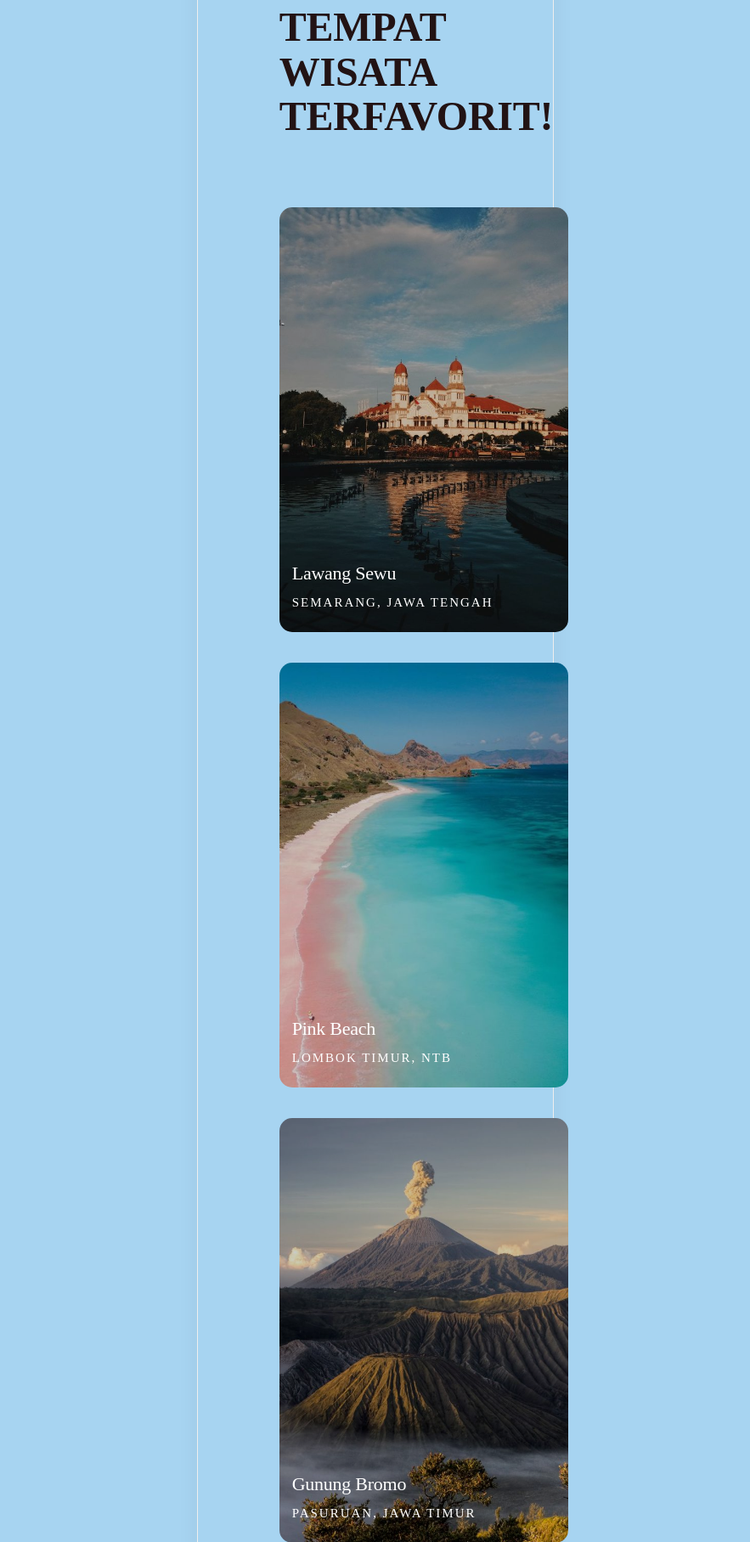
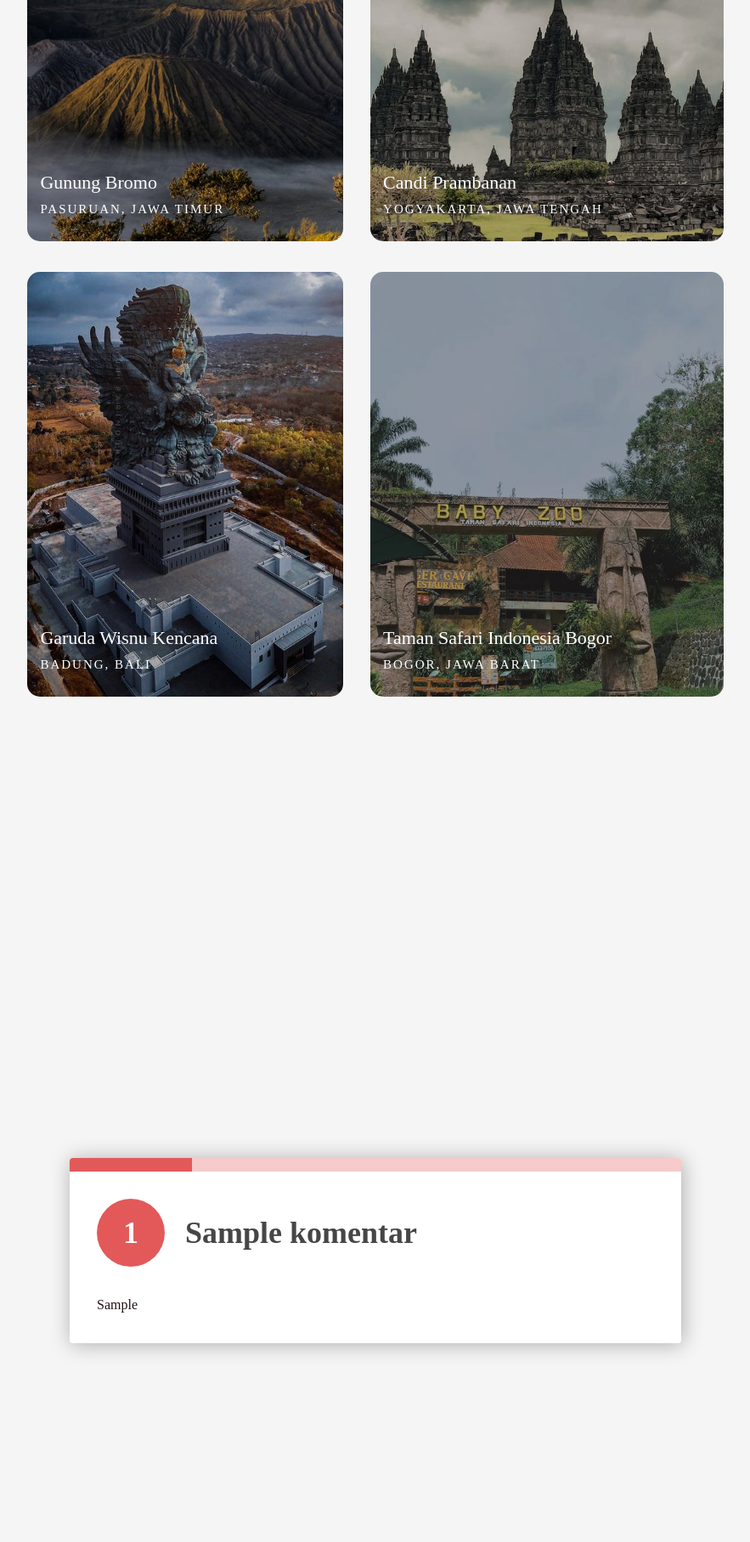
Before and after one commit to hazeltara/My-Travel, a PHP site: page /home.php in a window 1280 px wide. Shown: the part 2720-4535 px from the top of the page at 85% size, without its empty margins (198-1081 px from the left). Run offline with PHP 8.4, Linux system fonts and the light colour scheme; tables that the repository leaves empty or names only in its code hold one stand-in row (values such as "Sample post").

Commit message:
mengubah css

```diff
--- a/komentar.css
+++ b/komentar.css
@@ -1,48 +1,93 @@
-@import url('https://fonts.googleapis.com/css2?family=Space+Mono:ital,wght@0,400;0,700;1,400;1,700&display=swap');
+@import url("https://fonts.googleapis.com/css?family=Montserrat:400,700");
+
+* {
+	box-sizing: border-box;
+}
 
 body {
-  font-family: 'Space Mono', monospace;
-  display: flex;
-  flex-direction: column;
-  max-width: 420px;
-  padding: 32px;
-  margin: 60px auto;
-  border: 1px solid #eee;
-  box-shadow: 0px 12px 24px rgba(0, 0, 0, 0.06);
+	--h: 212deg;
+	--l: 43%;
+	--brandColor: hsl(var(--h), 71%, var(--l));
+	font-family: Montserrat, sans-serif;
+	margin: 0;
+	background-color: whitesmoke;
 }
 
-* { // make it sexy
-  -webkit-font-smoothing: antialiased;
-  -moz-osx-font-smoothing: grayscale;
-  text-rendering: optimizelegibility;
-  letter-spacing: -0.25px;
+p {
+	margin: 0;
+	line-height: 1.6;
 }
 
-ol { padding-left: 50px; }
-li {
-  color: #4F4F4F;
-  padding-left: 16px;
-  margin-top: 24px;
-  position: relative;
-  font-size: 16px;
-  line-height: 20px;
-
-  &:before {
-    content: '';
-    display: block;
-    height: 42px;
-    width: 42px;
-    border-radius: 50%;
-    border: 2px solid #ddd;
-    position: absolute; // yeah, you have to manually position it based on the text size, line height, etc. (in the parent li style). it's not the smarest solution
-    top: -12px;
-    left: -46px;
-  }
+.list-komentar {
+	list-style: none;
+	counter-reset: list;
+	padding: 0 1rem;
 }
 
-strong { color: #292929; }
+.list-komentar > li {
+	--stop: calc(100% / var(--length) * var(--i));
+	--l: 62%;
+	--l2: 88%;
+	--h: calc((var(--i) - 1) * (180 / var(--length)));
+	--c1: hsl(var(--h), 71%, var(--l));
+	--c2: hsl(var(--h), 71%, var(--l2));
 
-ol.alternating-colors {
-  li:nth-child(odd):before { border-color: #0BAD02; }
-  li:nth-child(even):before { border-color: #2378D5; }
+	position: relative;
+	counter-increment: list;
+	max-width: 45rem;
+	margin: 2rem auto;
+	padding: 2rem 1rem 1rem;
+	box-shadow: 0.1rem 0.1rem 1.5rem rgba(0, 0, 0, 0.3);
+	border-radius: 0.25rem;
+	overflow: hidden;
+	background-color: white;
 }
+
+.list-komentar > li::before {
+	content: '';
+	display: block;
+	width: 100%;
+	height: 1rem;
+	position: absolute;
+	top: 0;
+	left: 0;
+	background: linear-gradient(to right, var(--c1) var(--stop), var(--c2) var(--stop));
+}
+
+.list-komentar > li >h3 {
+	display: flex;
+	align-items: baseline;
+	margin: 0 0 1rem;
+	color: rgb(70 70 70);
+}
+
+h3::before {
+	display: flex;
+	justify-content: center;
+	align-items: center;
+	flex: 0 0 auto;
+	margin-right: 1rem;
+	width: 3rem;
+	height: 3rem;
+	content: counter(list);
+	padding: 1rem;
+	border-radius: 50%;
+	background-color: var(--c1);
+	color: white;
+}
+
+@media (min-width: 40em) {
+	.list-komentar > li {
+		margin: 3rem auto;
+		padding: 3rem 2rem 2rem;
+	}
+
+	.list-komentar > li > h3 {
+		font-size: 2.25rem;
+		margin: 0 0 2rem;
+	}
+
+	.list-komentar > li > h3::before {
+		margin-right: 1.5rem;
+	}
+}
```
